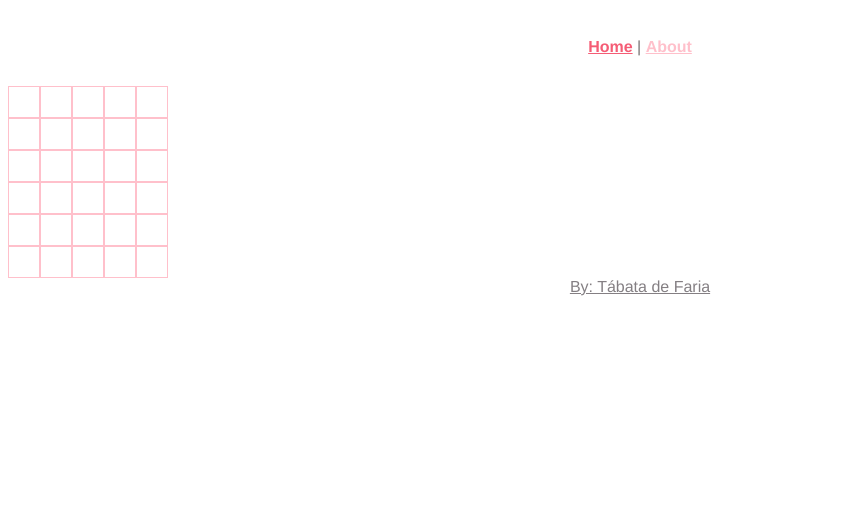
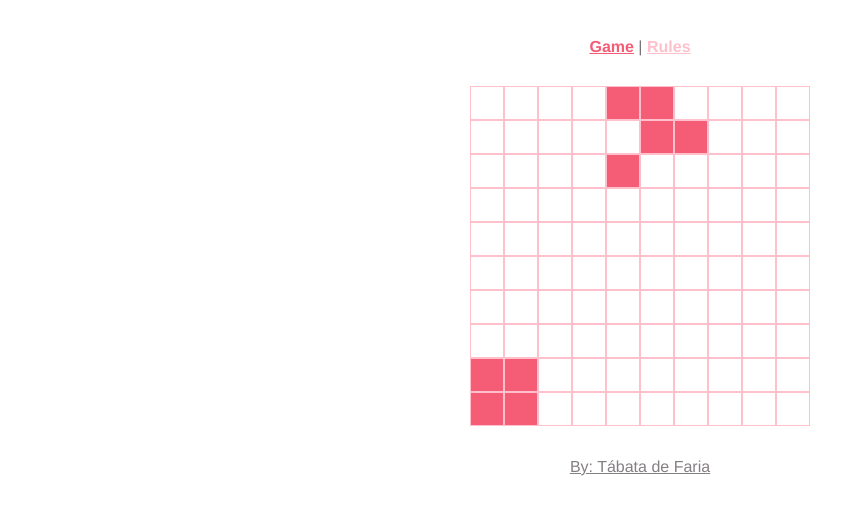
Before and after one commit to tabataf/jogo_da_vida, a Vue app in the folder vue/gameoflife/: page / in a window 1280 px wide. Shown: the top 514 px of the page, without its empty margins (0-865 px from the left). Built offline with nearby package versions, Linux system fonts and the light colour scheme.

Commit message:
vue funcionando

```diff
--- a/vue/gameoflife/public/index.html
+++ b/vue/gameoflife/public/index.html
@@ -5,7 +5,7 @@
     <meta http-equiv="X-UA-Compatible" content="IE=edge">
     <meta name="viewport" content="width=device-width,initial-scale=1.0">
     <link rel="icon" href="<%= BASE_URL %>favicon.ico">
-    <title><%= htmlWebpackPlugin.options.title %></title>
+    <title>%= htmlWebpackPlugin.options.title %</title>
   </head>
   <body>
     <noscript>
--- a/vue/gameoflife/src/App.vue
+++ b/vue/gameoflife/src/App.vue
@@ -1,8 +1,8 @@
 <template>
   <div id="app">
     <nav>
-      <router-link to="/">Home</router-link> |
-      <router-link to="/about">About</router-link>
+      <router-link to="/">Game</router-link> |
+      <router-link to="/about">Rules</router-link>
     </nav>
     <router-view />
   </div>
--- /dev/null
+++ b/vue/gameoflife/src/components/GameOfLife.vue
@@ -0,0 +1,130 @@
+<template>
+  <div class="centralizar">
+    <table>
+      <tr v-for="(line, i) in grid" :key="i" class="quadrado">
+        <td
+          v-for="(cell, j) in line"
+          :key="j"
+          :class="{ vivo: cell == 1 }"
+          class="quadrado"
+        ></td>
+      </tr>
+    </table>
+    <a class="link" href="https://github.com/tabataf">By: Tábata de Faria</a>
+  </div>
+</template>
+
+<script>
+function _count_vizinhos_vivos(i, j, grid) {
+  const [M, N] = [grid.length, grid[0].length];
+  const delta_coord = [
+    [-1, -1],
+    [-1, 0],
+    [-1, 1],
+    [0, -1],
+    [0, 1],
+    [1, -1],
+    [1, 0],
+    [1, 1],
+  ];
+  let coord_vizinhos = [];
+  for (let k = 0; k < delta_coord.length; k++) {
+    coord_vizinhos.push([i + delta_coord[k][0], j + delta_coord[k][1]]);
+  }
+  let coord_vizinhos_vivos = coord_vizinhos.filter(
+    (e) =>
+      e[0] >= 0 && e[0] < M && e[1] >= 0 && e[1] < N && grid[e[0]][e[1]] == 1
+  );
+  return coord_vizinhos_vivos.length;
+}
+
+function _nextState(grid) {
+  const [M, N] = [grid.length, grid[0].length];
+  let newGrid = new Array(M);
+  for (let i = 0; i < M; i++) {
+    newGrid[i] = new Array(N).fill(0);
+  }
+  for (let i = 0; i < M; i++) {
+    for (let j = 0; j < N; j++) {
+      let vizinhosvivos = _count_vizinhos_vivos(i, j, grid);
+      if (grid[i][j] == 1) {
+        if (vizinhosvivos == 2 || vizinhosvivos == 3) {
+          newGrid[i][j] = 1;
+        } else {
+          newGrid[i][j] = 0;
+        }
+      } else {
+        if (vizinhosvivos == 3) {
+          newGrid[i][j] = 1;
+        } else {
+          newGrid[i][j] = 0;
+        }
+      }
+    }
+  }
+  return newGrid;
+}
+export default {
+  name: "GameOfLife",
+  data() {
+    return {
+      grid: [
+        [0, 0, 0, 0, 0, 0, 0, 0, 0, 0],
+        [0, 0, 0, 1, 1, 0, 0, 0, 0, 0],
+        [0, 0, 1, 0, 1, 0, 0, 0, 0, 0],
+        [0, 0, 0, 0, 1, 0, 0, 0, 0, 0],
+        [0, 0, 0, 0, 0, 0, 0, 0, 0, 0],
+        [0, 0, 0, 0, 0, 0, 0, 0, 0, 0],
+        [0, 0, 0, 0, 0, 0, 0, 0, 1, 0],
+        [1, 0, 1, 0, 0, 0, 1, 1, 1, 0],
+        [1, 1, 0, 0, 0, 0, 1, 1, 0, 0],
+        [1, 0, 0, 0, 0, 0, 1, 0, 1, 1],
+      ],
+    };
+  },
+  methods: {
+    nextstep() {
+      this.grid = _nextState(this.grid);
+    },
+  },
+  mounted() {
+    Window.HelloWorld = this;
+    setInterval(() => {
+      this.nextstep();
+    }, 1000);
+  },
+};
+</script>
+<style scoped>
+.quadrado {
+  border: pink 0.2px solid;
+  border-collapse: separate;
+  width: 30px;
+  height: 30px;
+  display: revert;
+}
+.link {
+  margin-top: 2rem;
+  color: rgb(132, 127, 131);
+}
+
+.link :hover {
+  color: rgb(245, 92, 117);
+}
+
+.tabuleiro_linha {
+  margin: 0;
+  display: flex;
+}
+.centralizar {
+  display: flex;
+  align-items: center;
+  flex-direction: column;
+}
+table {
+  border-spacing: 0;
+}
+.vivo {
+  background-color: rgb(245, 92, 117);
+}
+</style>
--- a/vue/gameoflife/src/components/HelloWorld.vue
+++ /dev/null
@@ -1,88 +0,0 @@
-<template>
-  <div>
-    <div class="tabuleiro">
-      <div class="tabuleiro_linha">
-        <div id="l1c1" class="quadrado"></div>
-        <div id="l1c2" class="quadrado"></div>
-        <div id="l1c3" class="quadrado"></div>
-        <div id="l1c4" class="quadrado"></div>
-        <div id="l1c5" class="quadrado"></div>
-      </div>
-      <div class="tabuleiro_linha">
-        <div id="l2c1" class="quadrado"></div>
-        <div id="l2c2" class="quadrado"></div>
-        <div id="l2c3" class="quadrado"></div>
-        <div id="l2c4" class="quadrado"></div>
-        <div id="l2c5" class="quadrado"></div>
-      </div>
-      <div class="tabuleiro_linha">
-        <div id="l3c1" class="quadrado"></div>
-        <div id="l3c2" class="quadrado"></div>
-        <div id="l3c3" class="quadrado"></div>
-        <div id="l3c4" class="quadrado"></div>
-        <div id="l3c5" class="quadrado"></div>
-      </div>
-      <div class="tabuleiro_linha">
-        <div id="l4c1" class="quadrado"></div>
-        <div id="l4c2" class="quadrado"></div>
-        <div id="l4c3" class="quadrado"></div>
-        <div id="l4c4" class="quadrado"></div>
-        <div id="l4c5" class="quadrado"></div>
-      </div>
-      <div class="tabuleiro_linha">
-        <div id="l5c1" class="quadrado"></div>
-        <div id="l5c2" class="quadrado"></div>
-        <div id="l5c3" class="quadrado"></div>
-        <div id="l5c4" class="quadrado"></div>
-        <div id="l5c5" class="quadrado"></div>
-      </div>
-      <div class="tabuleiro_linha">
-        <div id="l6c1" class="quadrado"></div>
-        <div id="l6c2" class="quadrado"></div>
-        <div id="l6c3" class="quadrado"></div>
-        <div id="l6c4" class="quadrado"></div>
-        <div id="l6c5" class="quadrado"></div>
-      </div>
-    </div>
-    <a class="link" href="https://github.com/tabataf">By: Tábata de Faria</a>
-  </div>
-</template>
-
-<script>
-// import { METHODS } from 'http';
-export default {
-  name: "HelloWorld",
-  props: {
-    msg: String,
-  },
-  // methods: {
-  //   q= false
-  // }
-};
-</script>
-<style scoped>
-.vivo {
-  background-color: aquamarine;
-}
-.quadrado {
-  border: pink 0.5px solid;
-  border-collapse: separate;
-  width: 30px;
-  height: 30px;
-  display: inline-block;
-}
-.link {
-  color: rgb(132, 127, 131);
-}
-.tabuleiro_linha {
-  margin: 0;
-  display: flex;
-}
-
-.tabuleiro {
-}
-
-.vivo {
-  background-color: rgb(164, 150, 206);
-}
-</style>
--- a/vue/gameoflife/src/router/index.js
+++ b/vue/gameoflife/src/router/index.js
@@ -7,12 +7,12 @@ Vue.use(VueRouter);
 const routes = [
   {
     path: "/",
-    name: "home",
+    name: "Game",
     component: HomeView,
   },
   {
     path: "/about",
-    name: "about",
+    name: "Rules",
     // route level code-splitting
     // this generates a separate chunk (about.[hash].js) for this route
     // which is lazy-loaded when the route is visited.
--- a/vue/gameoflife/src/views/HomeView.vue
+++ b/vue/gameoflife/src/views/HomeView.vue
@@ -1,17 +1,17 @@
 <template>
   <div class="home">
-    <HelloWorld msg="Game of Life - by Tábata de Faria" />
+    <GameOfLife msg="Game of Life - by Tábata de Faria" />
   </div>
 </template>
 
 <script>
 // @ is an alias to /src
-import HelloWorld from "@/components/HelloWorld.vue";
+import GameOfLife from "@/components/GameOfLife.vue";
 
 export default {
-  name: "HomeView",
+  name: "Game",
   components: {
-    HelloWorld,
+    GameOfLife,
   },
 };
 </script>
```
